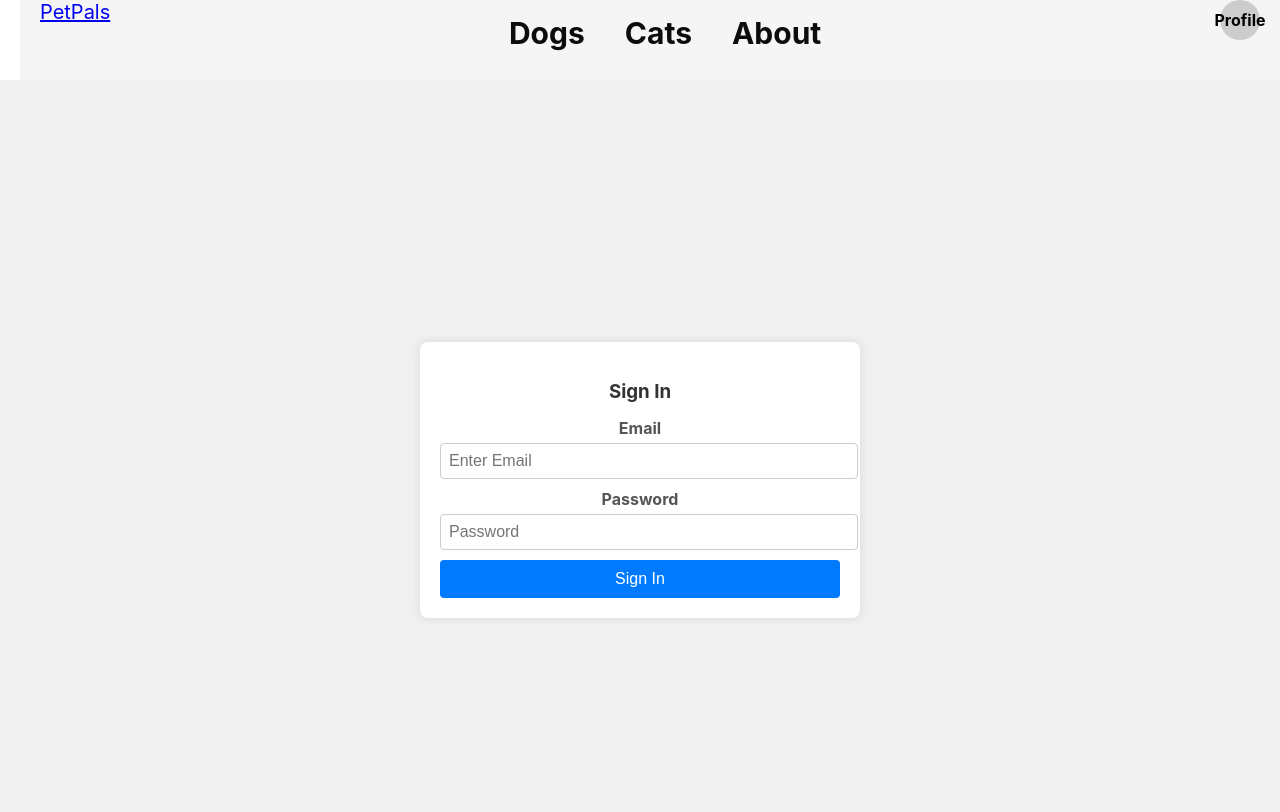
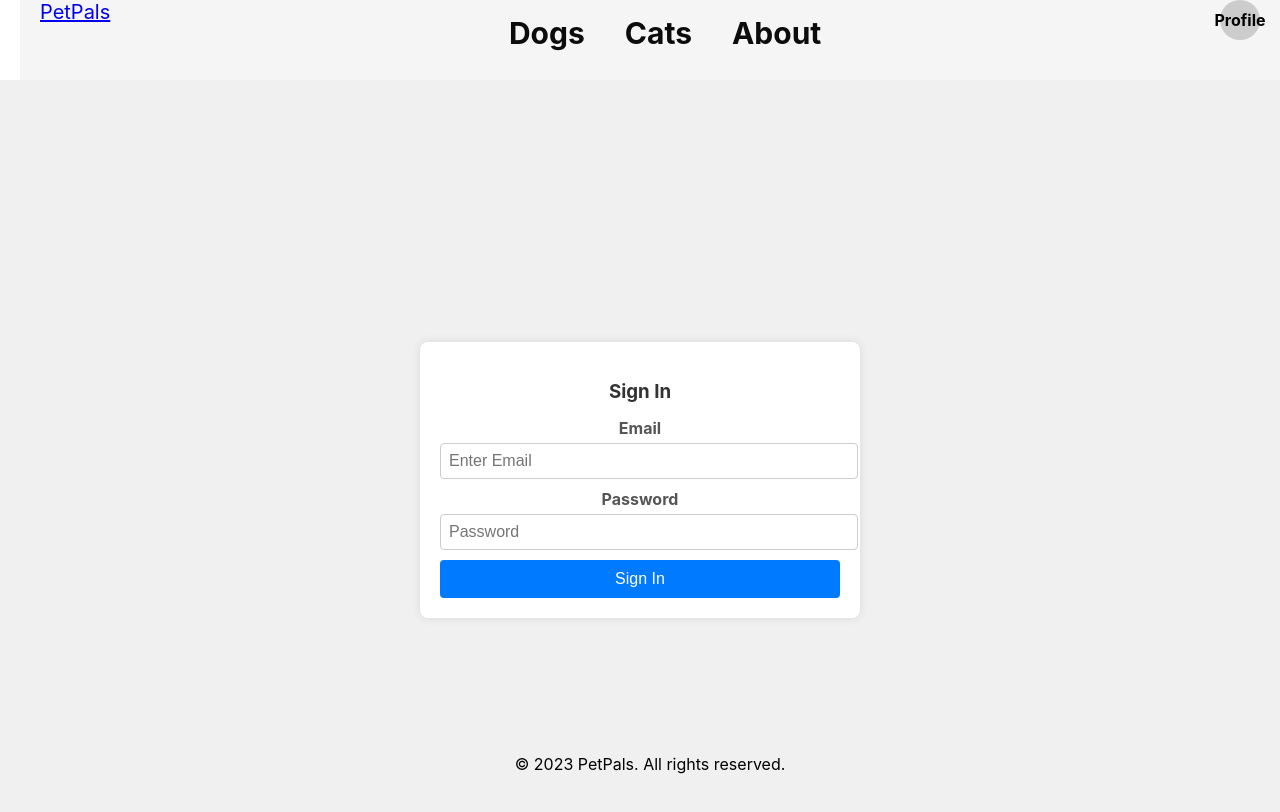
Before and after one commit to adamdawson21/pet-pals-frontend, a React (Create React App) app: page /signin in a window 1280 px wide. Shown: the top 812 px of the page. Built offline with nearby package versions, Linux system fonts and the light colour scheme.

Commit message:
update footer

```diff
--- a/package.json
+++ b/package.json
@@ -3,6 +3,7 @@
   "version": "0.1.0",
   "private": true,
   "dependencies": {
+    "@fortawesome/fontawesome-free": "^6.4.2",
     "@testing-library/jest-dom": "^5.17.0",
     "@testing-library/react": "^13.4.0",
     "@testing-library/user-event": "^13.5.0",
--- a/src/App.js
+++ b/src/App.js
@@ -1,5 +1,6 @@
 import { Routes, Route } from 'react-router-dom';
 import Navbar from './components/Navbar/Navbar';
+import Footer from './components/Footer/Footer';
 import Home from './pages/Home/Home';
 import About from './pages/About/About';
 import AllCats from './pages/AllCats/AllCats';
@@ -13,6 +14,7 @@
   return (
     <div className="App">
       <Navbar />
+      <Footer />
       <Routes>
         <Route path="/" element={<Home />} />
         <Route path="/about" element={<About />} />
--- a/src/components/Footer/Footer.css
+++ b/src/components/Footer/Footer.css
@@ -5,4 +5,4 @@
   position: absolute;
   bottom: 0;
   width: 100%;
-}
+  }
--- /dev/null
+++ b/src/components/Footer/Footer.jsx
@@ -0,0 +1,14 @@
+import React from 'react';
+import './Footer.css';
+
+
+const Footer = () => {
+return (
+<footer className="Footer">
+<p>&copy; {new Date().getFullYear()} PetPals. All rights reserved.</p>
+</footer>
+);
+};
+
+
+export default Footer;
```
Also changed, not shown: 1 other file (tests, documents, lock files or other folders).
